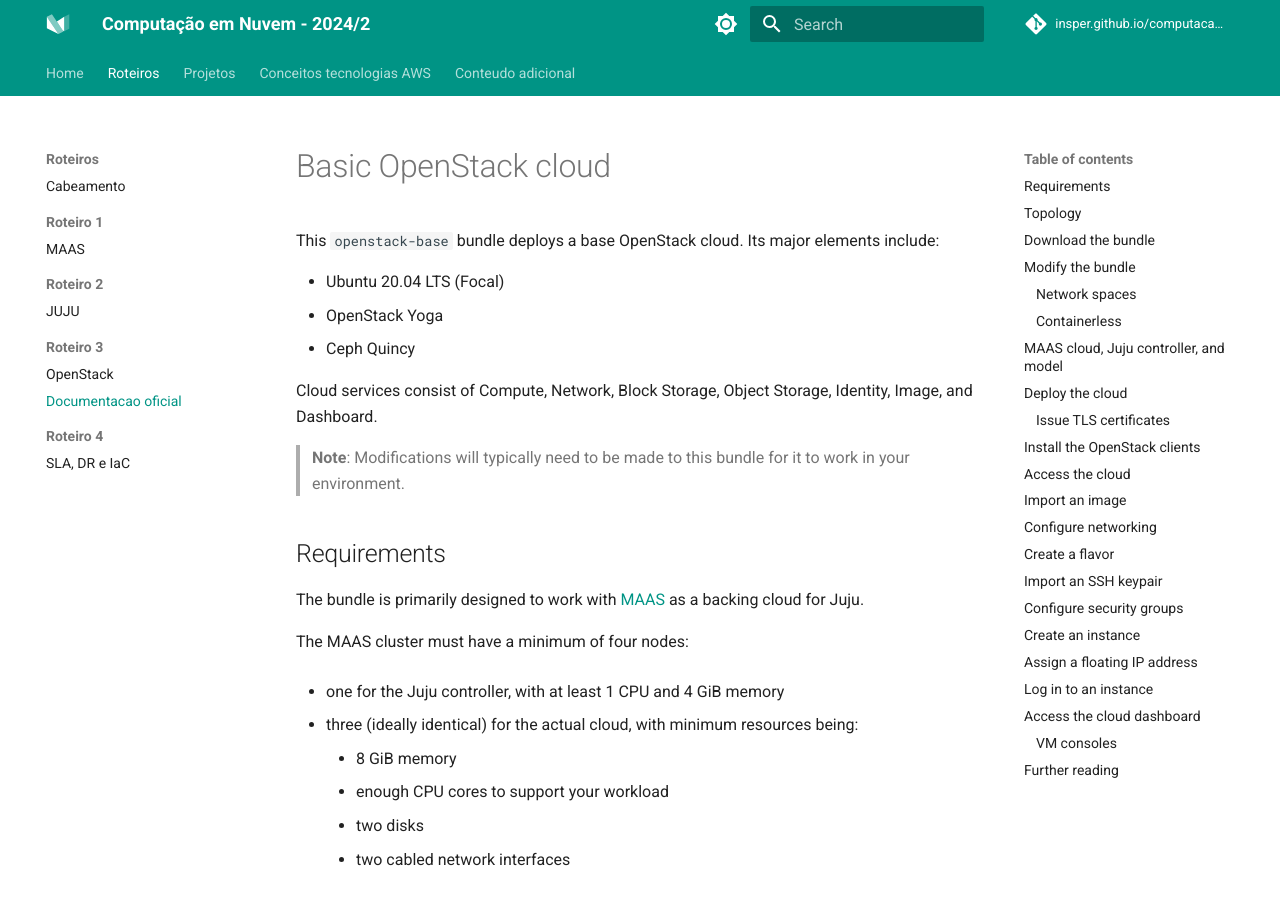
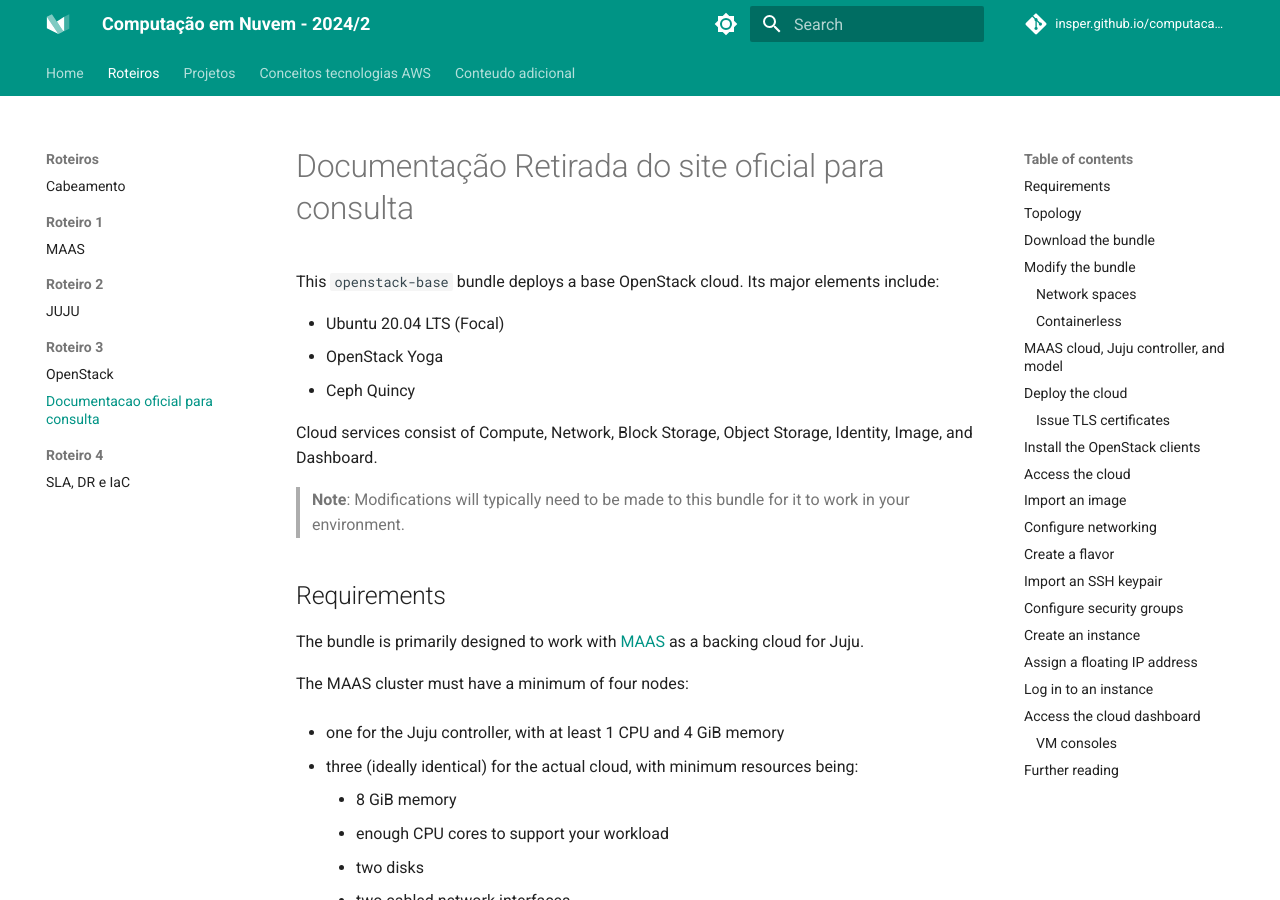
Before and after one commit to Insper/computacao-nuvem, an MkDocs documentation site: the page built from docs/roteiros/README-openstackBase.md, in a window 1280 px wide and 900 px high. Built offline with MkDocs 1.6.1 and Material for MkDocs 9.7.7, drawn with Linux system fonts in a browser that asks for light colours; nearby versions of some CDN libraries; comment, search, counter and statistics services are not loaded.

Commit message:
melhoria 2024-2

```diff
--- a/docs/roteiros/README-openstackBase.md
+++ b/docs/roteiros/README-openstackBase.md
@@ -1,4 +1,4 @@
-# Basic OpenStack cloud
+# Documentação Retirada do site oficial para consulta
 
 This `openstack-base` bundle deploys a base OpenStack cloud. Its major elements
 include:
--- a/mkdocs.yml
+++ b/mkdocs.yml
@@ -210,7 +210,7 @@
       - JUJU: roteiros/2.Deployment.md
     - Roteiro 3:
       - OpenStack:  roteiros/3.Private_Cloud_Stack.md
-      - Documentacao oficial: roteiros/README-openstackBase.md
+      - Documentacao oficial para consulta: roteiros/README-openstackBase.md
     - Roteiro 4:
       - SLA, DR e IaC: roteiros/4.IaC.md
   #- Roteiro 5:
--- a/requirements.txt
+++ b/requirements.txt
@@ -22,7 +22,6 @@
 six==1.16.0
 watchdog==2.1.9
 zipp==3.8.1
-mermaid== 9.0.1
 mkdocs-git-revision-date-localized-plugin
 git+https://git@github.com/insper-education/active-handout-theme.git@latest
 git+https://github.com/insper-education/active-handout-plugins-py.git@af217850d7fe59287c8f46d05adb5b8b3e7ec215
```
